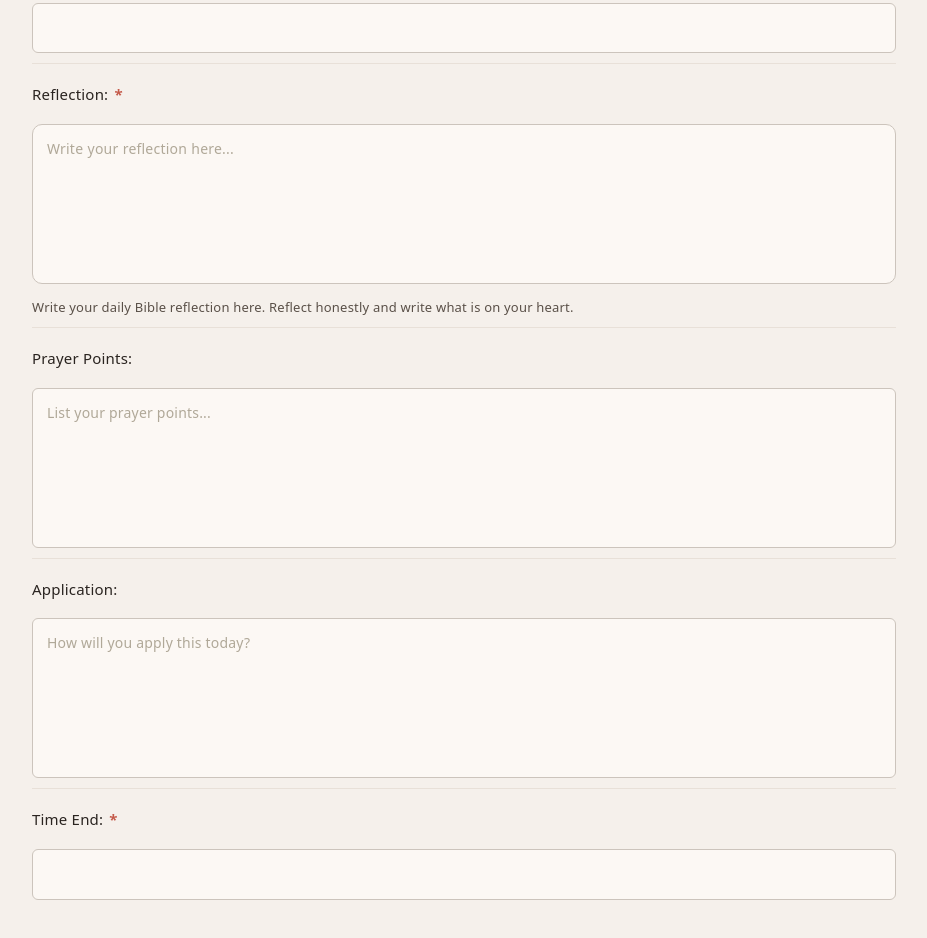
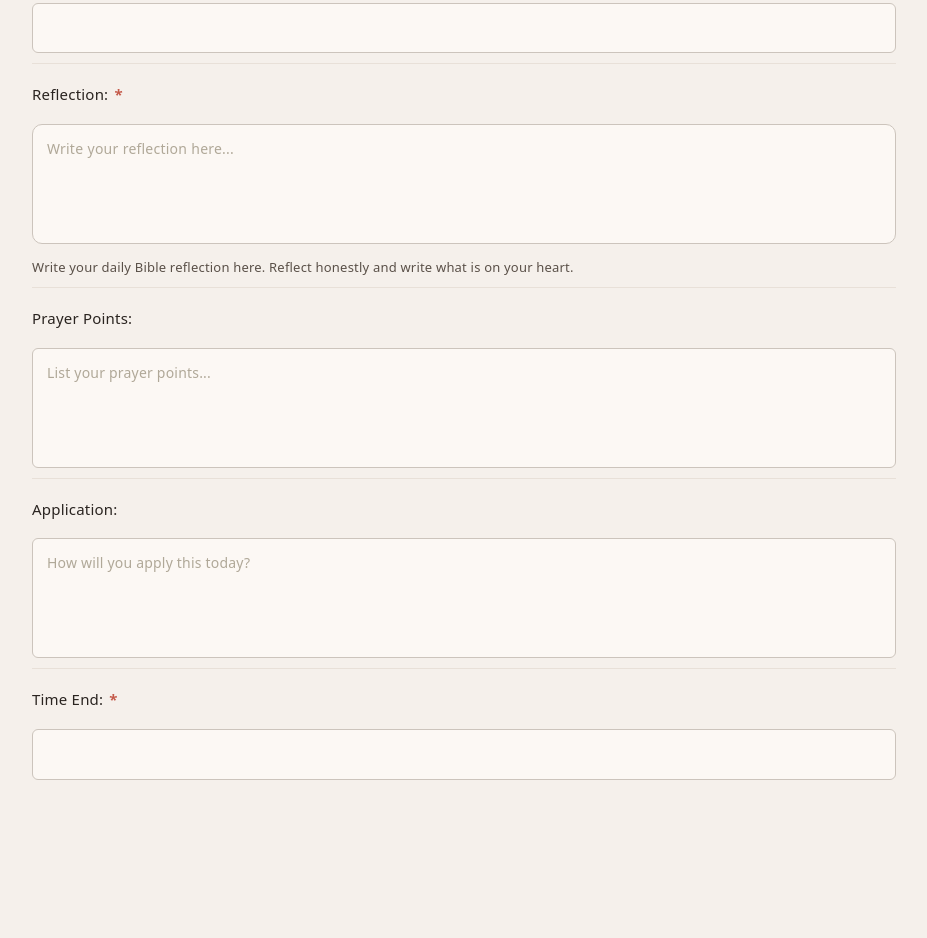
Before and after one commit to KingdomChronicle/Daily_Devotion_App, a plain HTML site: page index.html in a window 1280 px wide. Shown: the part 1100-2038 px from the top of the page, without its empty margins (176-1103 px from the left). After the commit the page ends 1942 px from the top, so only its background shows below. Drawn offline with Linux system fonts and the light colour scheme.

Commit message:
patch solution

```diff
--- a/css/style.css
+++ b/css/style.css
@@ -809,9 +809,10 @@ body {
     font-family: inherit;
     background-color: var(--color-bg-input);
     color: var(--color-text-primary);
-    min-height: 160px;
-    overflow: hidden;
-    resize: none;
+    min-height: 120px;
+    max-height: 220px;
+    overflow-y: auto;
+    resize: vertical;
     min-width: 0;
     width: 100%;
     transition: border-color 0.25s ease, background-color 0.25s ease, transform 0.15s ease, box-shadow 0.25s ease, color 0.3s ease;
@@ -2584,8 +2585,12 @@ textarea,
 
 /* Prevent horizontal overflow on mobile */
 @media (max-width: 768px) {
-    #app {
-        overflow-x: hidden;
+    /* #app overflow-x: hidden removed - sticky context restored */
+    /* Horizontal overflow prevention preserved via body and container rules */
+
+    /* Theme button hidden on mobile/tablet (≤768px) */
+    .theme-placeholder {
+        display: none !important;
     }
 }
 
```
